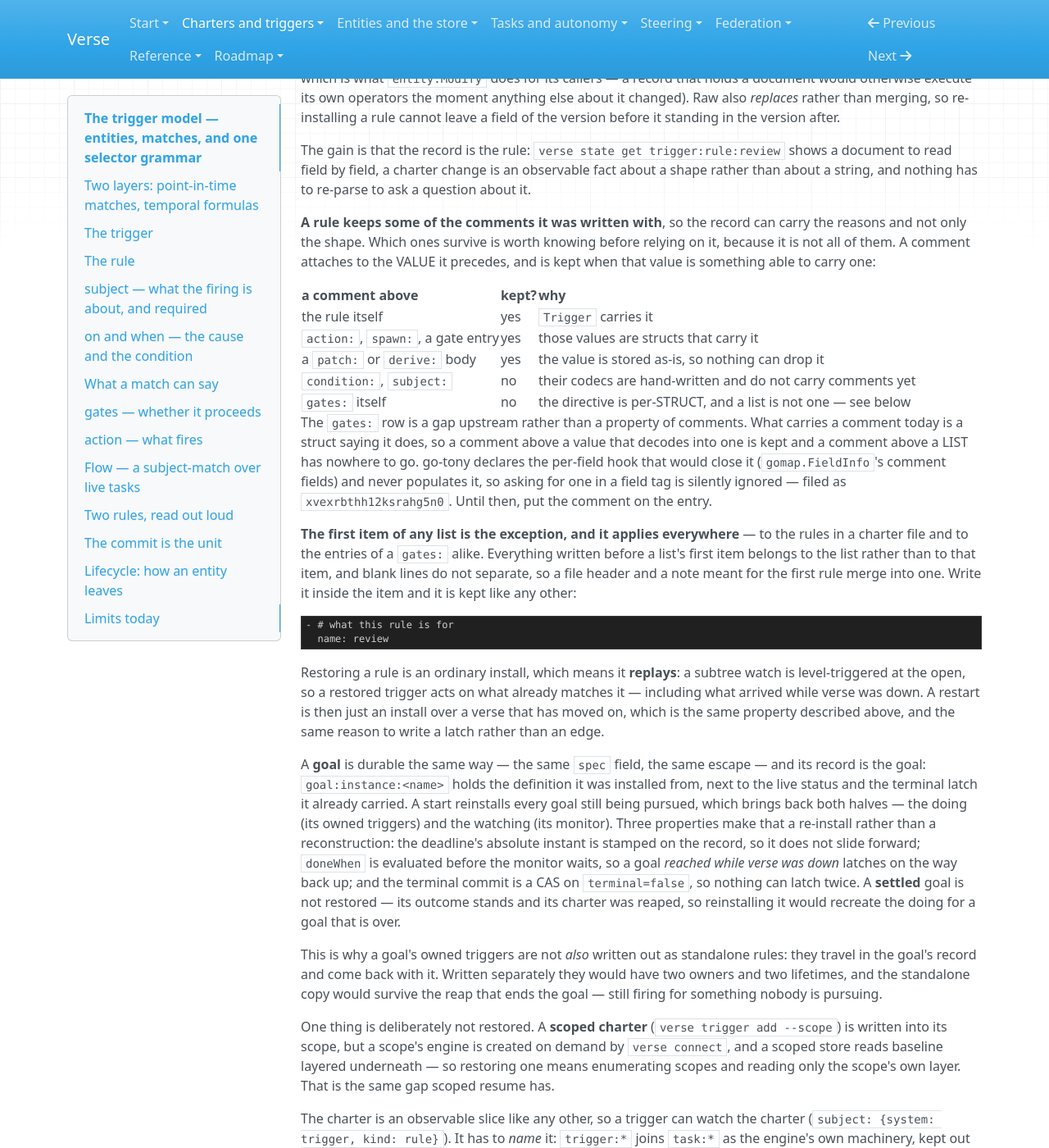
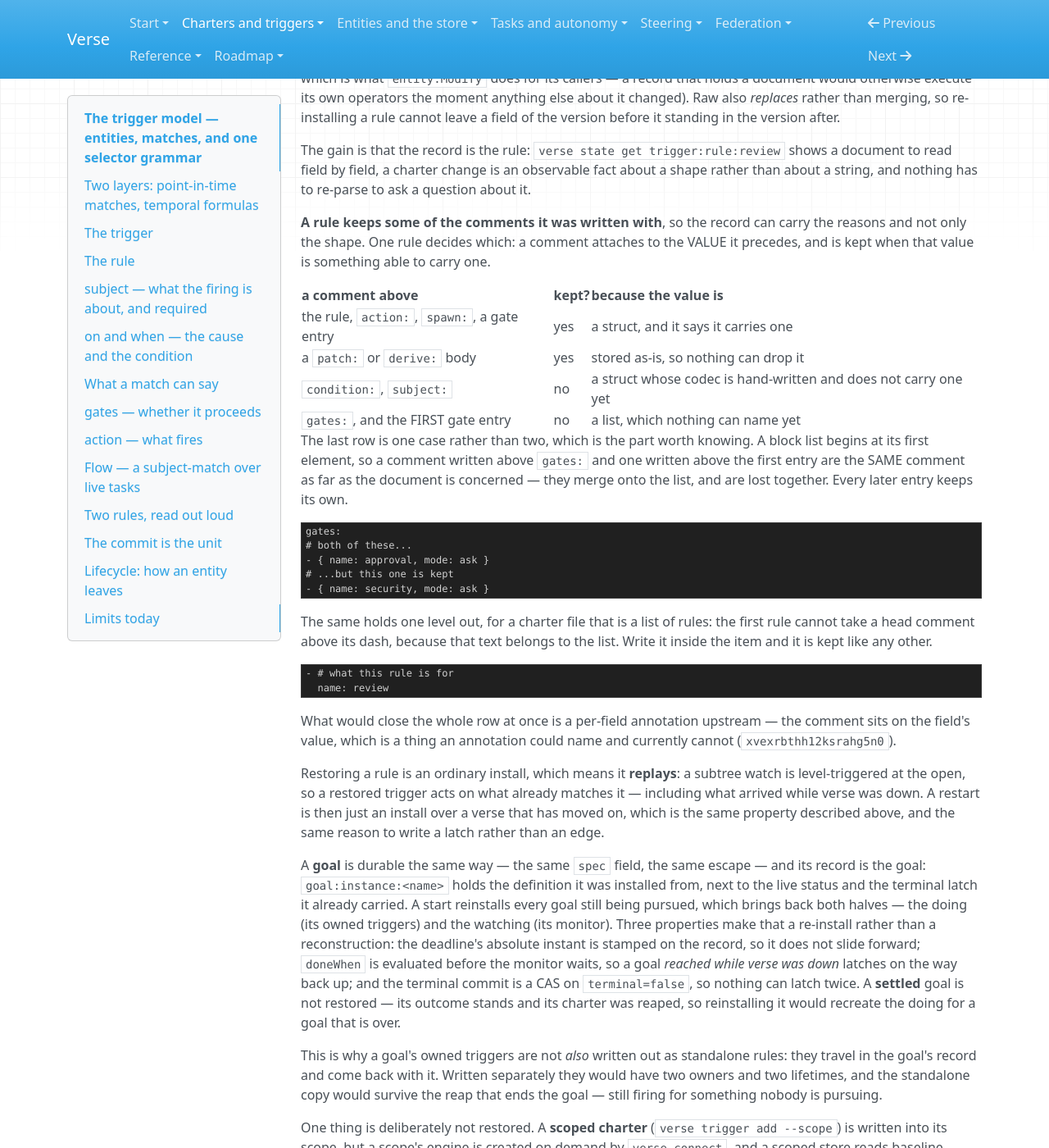
Before and after one commit to signadot/viff, an MkDocs documentation site: the page built from docs/trigger-model.md, in a window 1280 px wide and 1400 px high, scrolled down 2772 px. Shown: the whole window at 82% size. Built offline with MkDocs 1.6.1, drawn with Linux system fonts in a browser that asks for light colours.

Commit message:
docs: the `gates:` comment and the first entry's are one position, not two
The response on xvexrbthh12ksrahg5n0 corrected the shape of what I had written, and the
correction simplifies it. A block list begins at its first element, so a comment above `gates:`
and a comment above the first entry are the SAME comment as far as the document is concerned —
they merge onto one carrier, the field's value, and are lost together:

    name: r
    # Y: above the field
    gates:
    # X: above the first entry
    - name: a

    key:String gates
    val:Comment lines=["# Y: above the field" "# X: above the first entry"]
      val:Array

So the table had two rows where there is one case, and the charter-level wrinkle I documented
separately — the first rule in a list file losing its comment — is the same rule one level out.
Every item's comment survives except the first one's, at any depth, because the first is the one
that merges into the list. One statement instead of three.

It also makes the upstream ask cheaper to justify: a per-field annotation would close both, not
one, since both name the field's value.

Checked while I was there: verse's comment carriers do not leak into the document. The response
flags that a field-level annotation does not exclude the field it names, and that my example hid
this by spelling the carrier `tony:"-"`. Verse spells all five that way and isCommentCarrier
excludes them too, so the generated encoders emit no Doc or Note key — belt and braces, and only
one of them is load-bearing today.

Tier: change
Checked: the merge observed in the parse tree; the generated encoders grepped for a leaked
  carrier key; make check. `make test` failed once on versed.TestOverrideNamesBothParties and
  then passed twice on the same tree — the pre-existing load-dependent flake this branch has
  hit before (the question record keeps by/verdict/overrode and reads status pending), which
  passes 5/5 alone and 3/3 with its package. Not investigated further here; nothing in this
  commit is code.
Co-Authored-By: Claude Opus 5 (1M context) <noreply@anthropic.com>

````diff
--- a/docs/trigger-model.md
+++ b/docs/trigger-model.md
@@ -144,34 +144,41 @@ document to read field by field, a charter change is an observable fact about a
 than about a string, and nothing has to re-parse to ask a question about it.
 
 **A rule keeps some of the comments it was written with**, so the record can carry the reasons
-and not only the shape. Which ones survive is worth knowing before relying on it, because it is
-not all of them. A comment attaches to the VALUE it precedes, and is kept when that value is
-something able to carry one:
+and not only the shape. One rule decides which: a comment attaches to the VALUE it precedes, and
+is kept when that value is something able to carry one.
 
-| a comment above | kept? | why |
+| a comment above | kept? | because the value is |
 |---|---|---|
-| the rule itself | yes | `Trigger` carries it |
-| `action:`, `spawn:`, a gate entry | yes | those values are structs that carry it |
-| a `patch:` or `derive:` body | yes | the value is stored as-is, so nothing can drop it |
-| `condition:`, `subject:` | no | their codecs are hand-written and do not carry comments yet |
-| `gates:` itself | no | the directive is per-STRUCT, and a list is not one — see below |
+| the rule, `action:`, `spawn:`, a gate entry | yes | a struct, and it says it carries one |
+| a `patch:` or `derive:` body | yes | stored as-is, so nothing can drop it |
+| `condition:`, `subject:` | no | a struct whose codec is hand-written and does not carry one yet |
+| `gates:`, and the FIRST gate entry | no | a list, which nothing can name yet |
 
-The `gates:` row is a gap upstream rather than a property of comments. What carries a comment
-today is a struct saying it does, so a comment above a value that decodes into one is kept and a
-comment above a LIST has nowhere to go. go-tony declares the per-field hook that would close it
-(`gomap.FieldInfo`'s comment fields) and never populates it, so asking for one in a field tag is
-silently ignored — filed as `xvexrbthh12ksrahg5n0`. Until then, put the comment on the entry.
+The last row is one case rather than two, which is the part worth knowing. A block list begins
+at its first element, so a comment written above `gates:` and one written above the first entry
+are the SAME comment as far as the document is concerned — they merge onto the list, and are
+lost together. Every later entry keeps its own.
 
-**The first item of any list is the exception, and it applies everywhere** — to the rules in a
-charter file and to the entries of a `gates:` alike. Everything written before a list's first
-item belongs to the list rather than to that item, and blank lines do not separate, so a file
-header and a note meant for the first rule merge into one. Write it inside the item and it is
-kept like any other:
+```tony
+gates:
+# both of these...
+- { name: approval, mode: ask }
+# ...but this one is kept
+- { name: security, mode: ask }
+```
+
+The same holds one level out, for a charter file that is a list of rules: the first rule cannot
+take a head comment above its dash, because that text belongs to the list. Write it inside the
+item and it is kept like any other.
 
 ```tony
 - # what this rule is for
   name: review
 ```
+
+What would close the whole row at once is a per-field annotation upstream — the comment sits on
+the field's value, which is a thing an annotation could name and currently cannot
+(`xvexrbthh12ksrahg5n0`).
 
 Restoring a rule is an ordinary install, which means it **replays**: a subtree watch is
 level-triggered at the open, so a restored trigger acts on what already matches it — including
````
